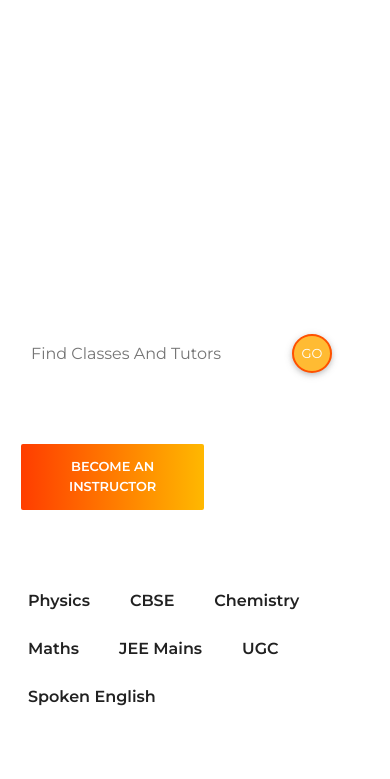
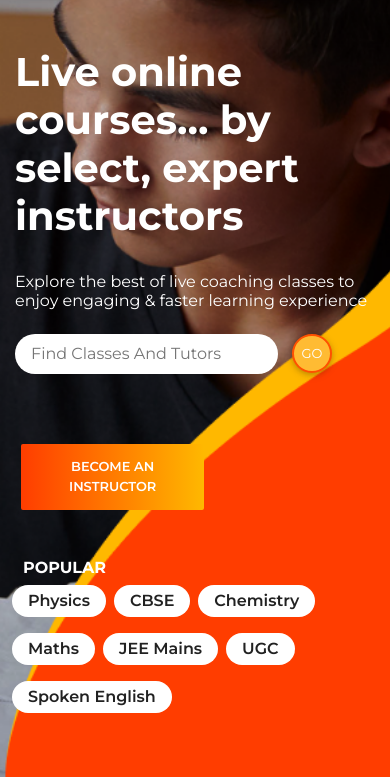
Before and after one commit to Debaprasad-dez/sulekha, a plain HTML site: page index.html in a window 390 px wide. Shown: the part 108-887 px from the top of the page. Drawn offline with nearby package versions, Linux system fonts and the light colour scheme; the site is published under a folder, as on GitHub Pages, so addresses that start at the root find nothing.

Commit message:
Update index.html

```diff
--- a/index.html
+++ b/index.html
@@ -16,12 +16,12 @@
     <title>Sulekha eLearn - Online Learning and Teaching Platform</title>
     <style>
         #openi{
-            background: url(/Group31.png);
+            background: url(Group31.png);
             background-position: center;
         }
         @media screen and (max-width: 760px) {
             #openi{
-            background: url(/Group32.png);
+            background: url(Group32.png);
         }
         #logodown{
             width: 50% !important;
```
